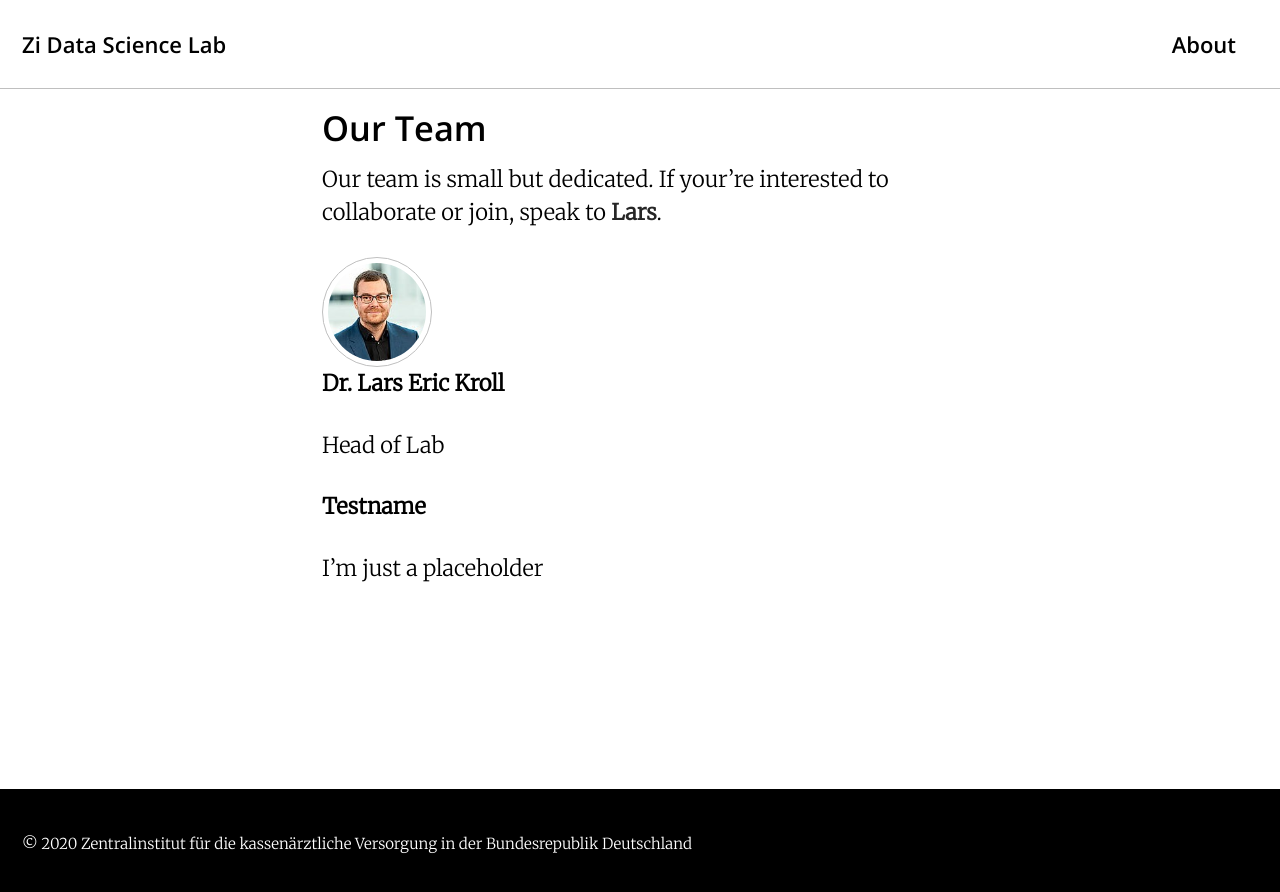
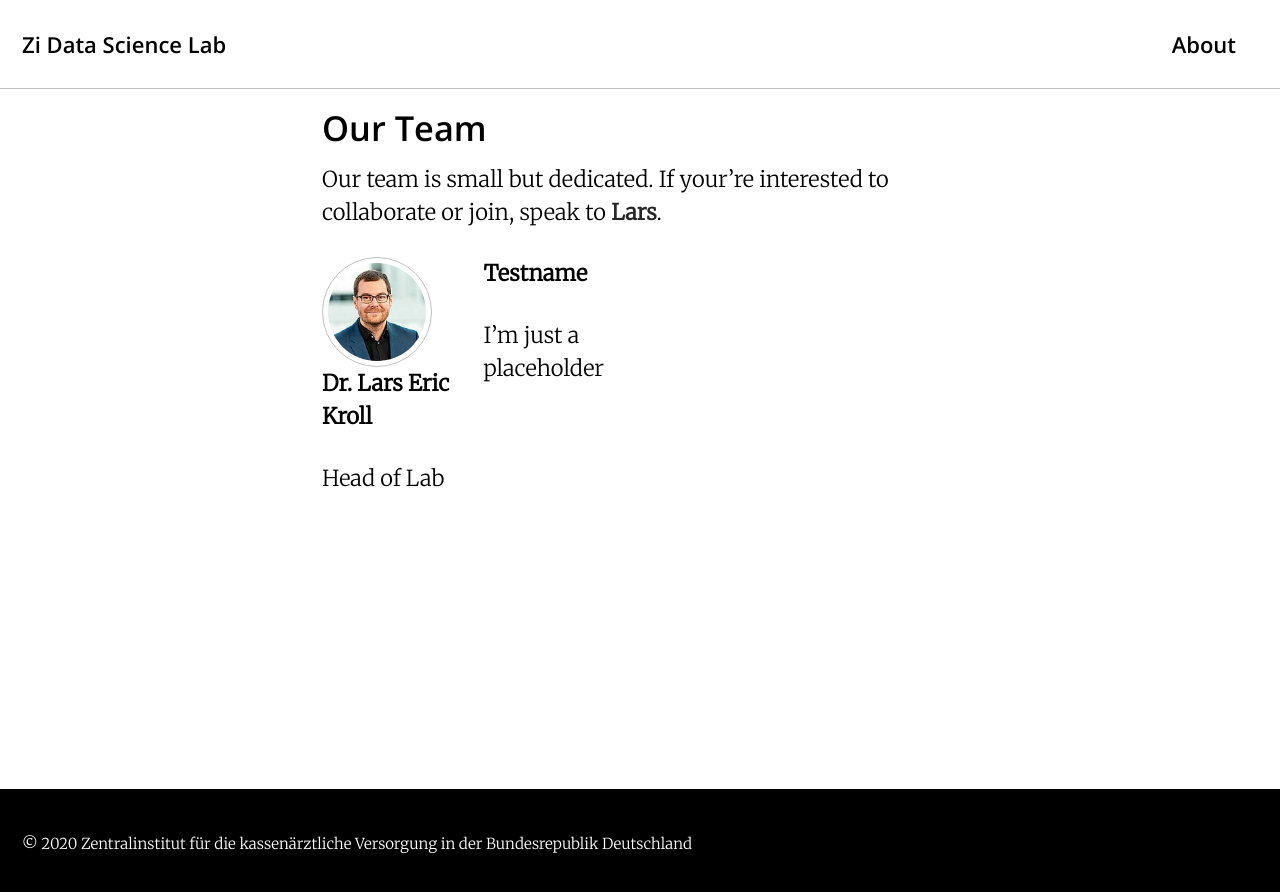
Before and after one commit to zidatalab/zidatalab.github.io, a Jekyll site: the page built from _pages/Team.md, in a window 1280 px wide. Shown: the top 892 px of the page. Built offline with Jekyll 4.4.1, drawn with Linux system fonts in a browser that asks for light colours; cached includes are drawn as plain includes; nearby versions of some CDN libraries.

Commit message:
Update Team.md

```diff
--- a/_pages/Team.md
+++ b/_pages/Team.md
@@ -7,6 +7,7 @@ title: "Our Team"
 
 Our team is small but dedicated. If your're interested to collaborate or join, speak to [Lars]({{ site.data.authors[lars].links[Twitter]}}).
 
+<div class="teamwrapper">
 {% for author in site.data.authors %}
 <div>
 {% if author[1].avatar %}
@@ -19,5 +20,6 @@ Our team is small but dedicated. If your're interested to collaborate or join, s
 {{ author[1].bio | markdownify }}
 {% endif %}
 </p>
-<div>
+</div>
 {% endfor %}
+</div>
```
